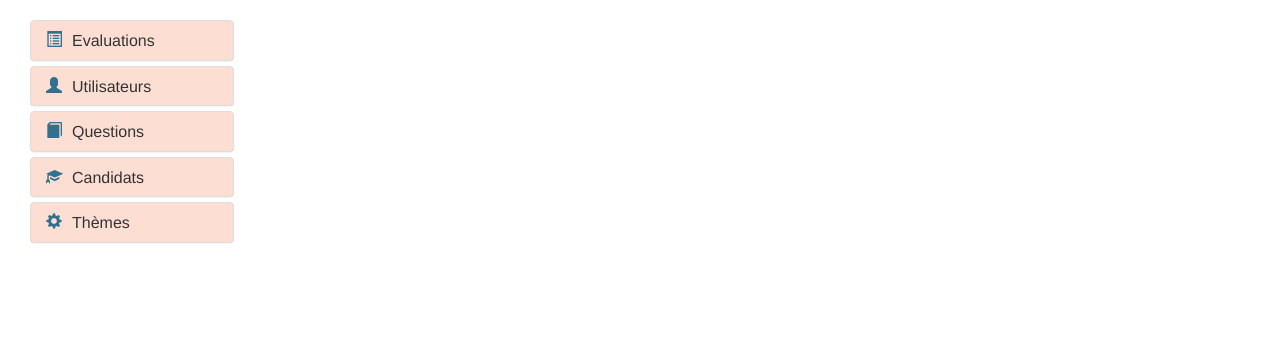
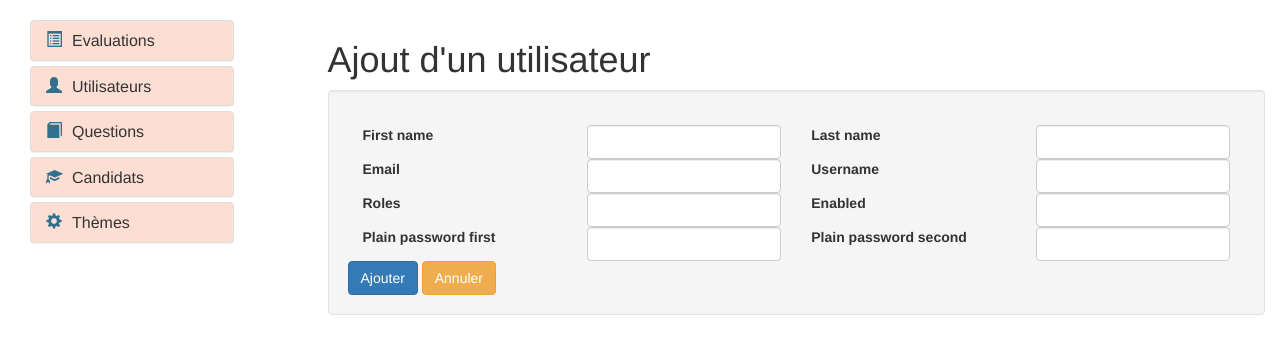
Before and after one commit to rabdelaziz/cl_mind, a Symfony app: template src/AppBundle/Resources/views/User/add.html.twig in a window 1280 px wide. Shown: the part 75-429 px from the top of the page. Run offline with Twig, Linux system fonts and the light colour scheme; the template is opened without the code that fills it, so the values that code supplies are empty; form fields are guessed from the names that the template uses; some libraries are stand-ins or nearby versions.

Commit message:
[] changement de machine

```diff
--- a/app/config/security.yml
+++ b/app/config/security.yml
@@ -3,7 +3,10 @@ security:
         FOS\UserBundle\Model\UserInterface: bcrypt
 
     role_hierarchy:
-        ROLE_ADMIN:       ROLE_USER
+        ROLE_REFERENT: ROLE_USER
+        ROLE_MANAGER: ROLE_USER
+        ROLE_CANDIDAT: ROLE_USER
+        ROLE_ADMIN: [ROLE_USER, ROLE_REFERENT, ROLE_MANAGER, ROLE_CANDIDATE]
         ROLE_SUPER_ADMIN: ROLE_ADMIN
 
     providers:
--- a/src/AppBundle/Resources/views/User/add.html.twig
+++ b/src/AppBundle/Resources/views/User/add.html.twig
@@ -2,7 +2,8 @@
 
 {% block title %}Ajout d'un utilisateur{% endblock %}
 
-{% block body %}
+{% block content %}
+    {{ parent() }}
     <h1>Ajout d'un utilisateur</h1>
     <div class="well col-xs-9">
         {{ form_start(form, {'attr': {'class': 'form-horizontal'}}) }}
@@ -49,6 +50,23 @@
                         {{ form_widget(form.enabled) }}
                     </div>
                 </div>
+
+
+                <div class="form-group">
+                    {{ form_label(form.plainPassword.first, null, {'label_attr': {'class': 'col-sm-3 control-label'}}) }}
+                    {{ form_errors(form.plainPassword.first) }}
+                    <div class="col-sm-3">
+                        {{ form_widget(form.plainPassword.first) }}
+                    </div>
+                </div>
+                <div class="form-group">
+                    {{ form_label(form.plainPassword.second, null, {'label_attr': {'class': 'col-sm-3 control-label'}}) }}
+                    {{ form_errors(form.plainPassword.second) }}
+                    <div class="col-sm-3">
+                        {{ form_widget(form.plainPassword.second) }}
+                    </div>
+                </div>
+
                 <input type="submit" name="add" value="Ajouter" class="btn btn-primary" />
                 <a href="{{ path('user_list') }}" class="btn btn-warning" role="button" >Annuler</a>
 
```
Also changed, not shown: src/AppBundle/Controller/UserController.php (+5 -2 lines), src/AppBundle/Form/UserType.php (+8 -1 lines).
